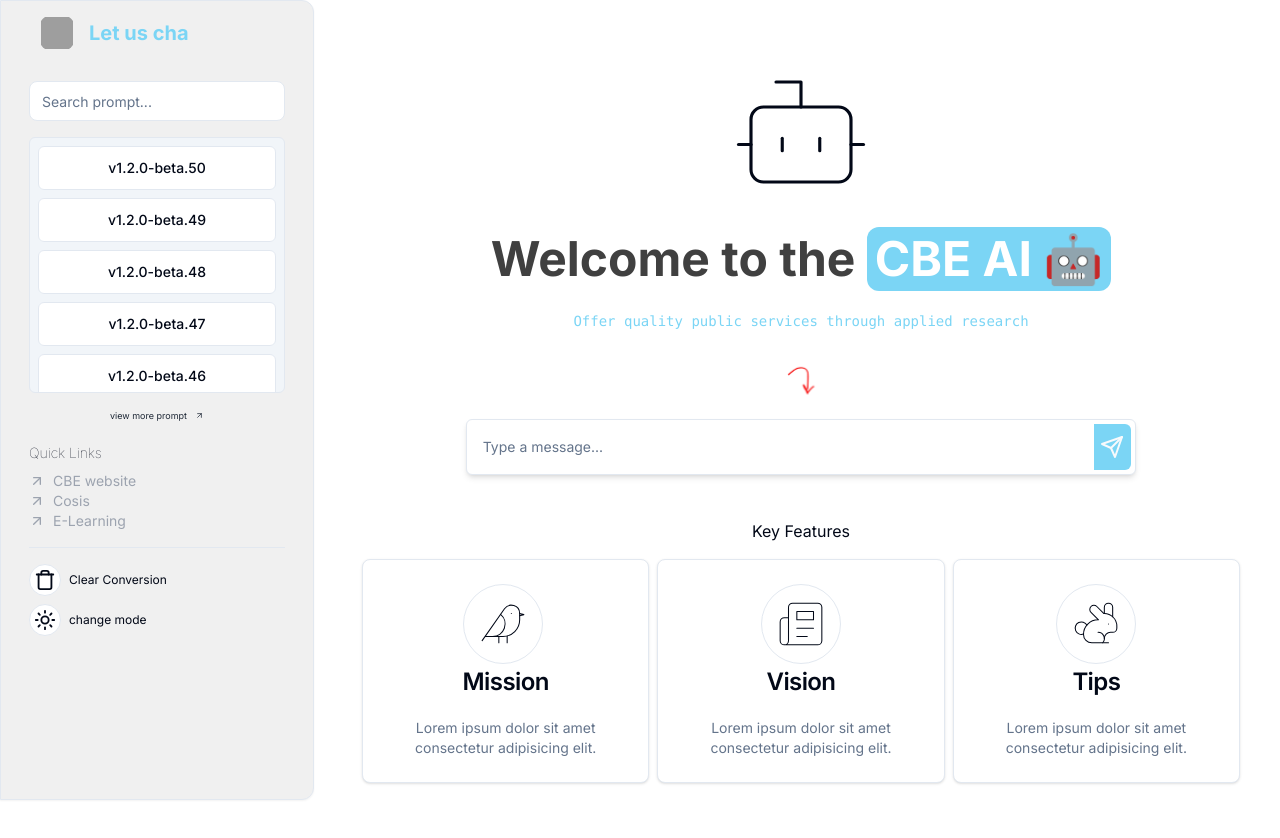
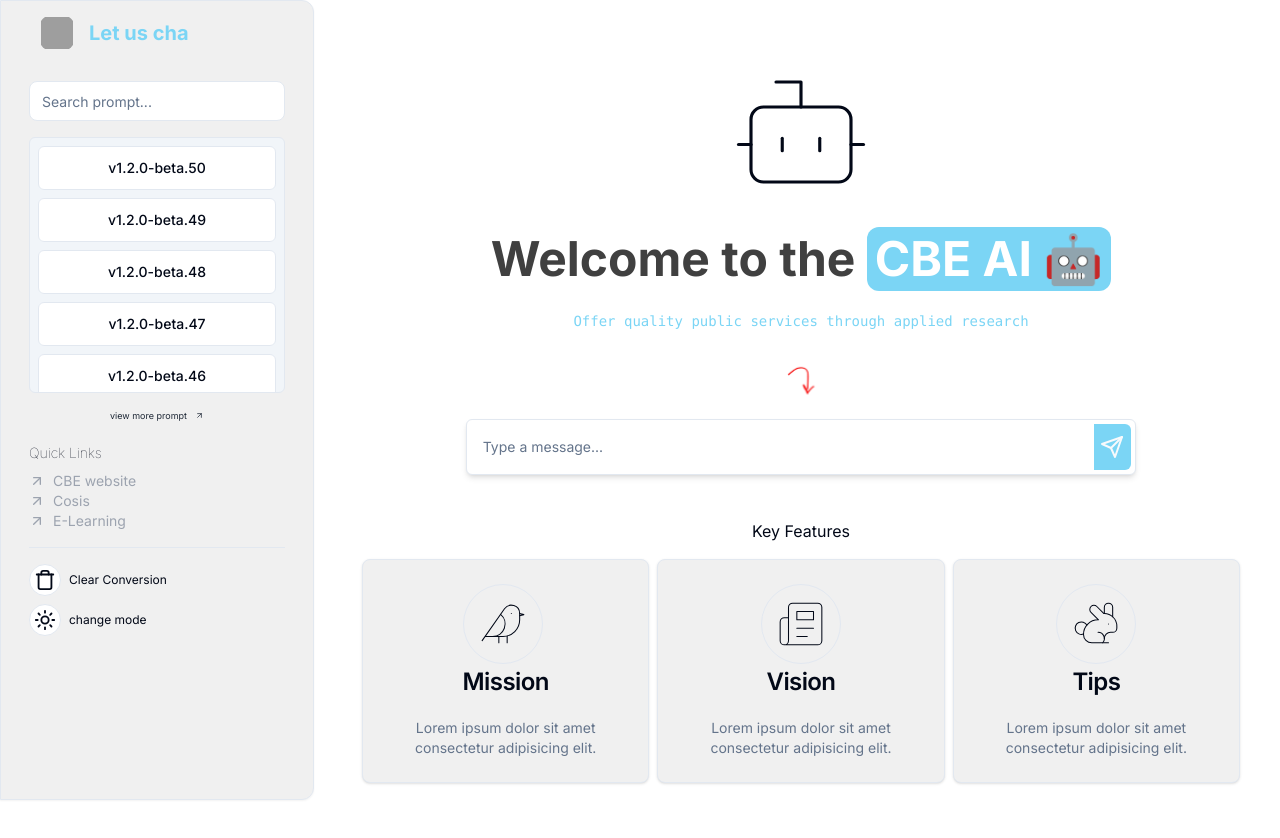
Before and after one commit to Henryle-hd/cbe-ai, a Next.js app: page / in a window 1280 px wide. Built offline with nearby package versions, Linux system fonts and the light colour scheme; grey boxes are pictures that could not be loaded.

Commit message:
home page updated!

```diff
--- a/src/app/page.tsx
+++ b/src/app/page.tsx
@@ -14,6 +14,7 @@ import {
 } from "@/components/ui/card";
 
 export default function Home() {
+  const features = [{}];
   return (
     <main className="mt-10 flex min-h-screen flex-col items-center justify-center gap-5">
       {/* Bot icon  */}
@@ -52,7 +53,7 @@ export default function Home() {
 
         <div className="grid grid-cols-1 gap-2 md:grid-cols-2 md:px-5 lg:grid-cols-3 lg:px-10">
           {/* Card 01 */}
-          <Card className="shadow">
+          <Card className="bg-[#f0f0f0] shadow dark:bg-background">
             <CardContent className="flex flex-col items-center justify-center text-center">
               <CardHeader>
                 <div className="flex h-20 w-20 items-center justify-center rounded-full border">
@@ -67,7 +68,7 @@ export default function Home() {
           </Card>
 
           {/* Card 02 */}
-          <Card className="shadow">
+          <Card className="bg-[#f0f0f0] shadow dark:bg-background">
             <CardContent className="flex flex-col items-center justify-center text-center">
               <CardHeader>
                 <div className="flex h-20 w-20 items-center justify-center rounded-full border ">
@@ -82,7 +83,7 @@ export default function Home() {
           </Card>
 
           {/* Card 03 */}
-          <Card className="shadow">
+          <Card className="bg-[#f0f0f0] shadow dark:bg-background">
             <CardContent className="flex flex-col items-center justify-center text-center">
               <CardHeader>
                 <div className="flex h-20 w-20 items-center justify-center rounded-full border">
```
